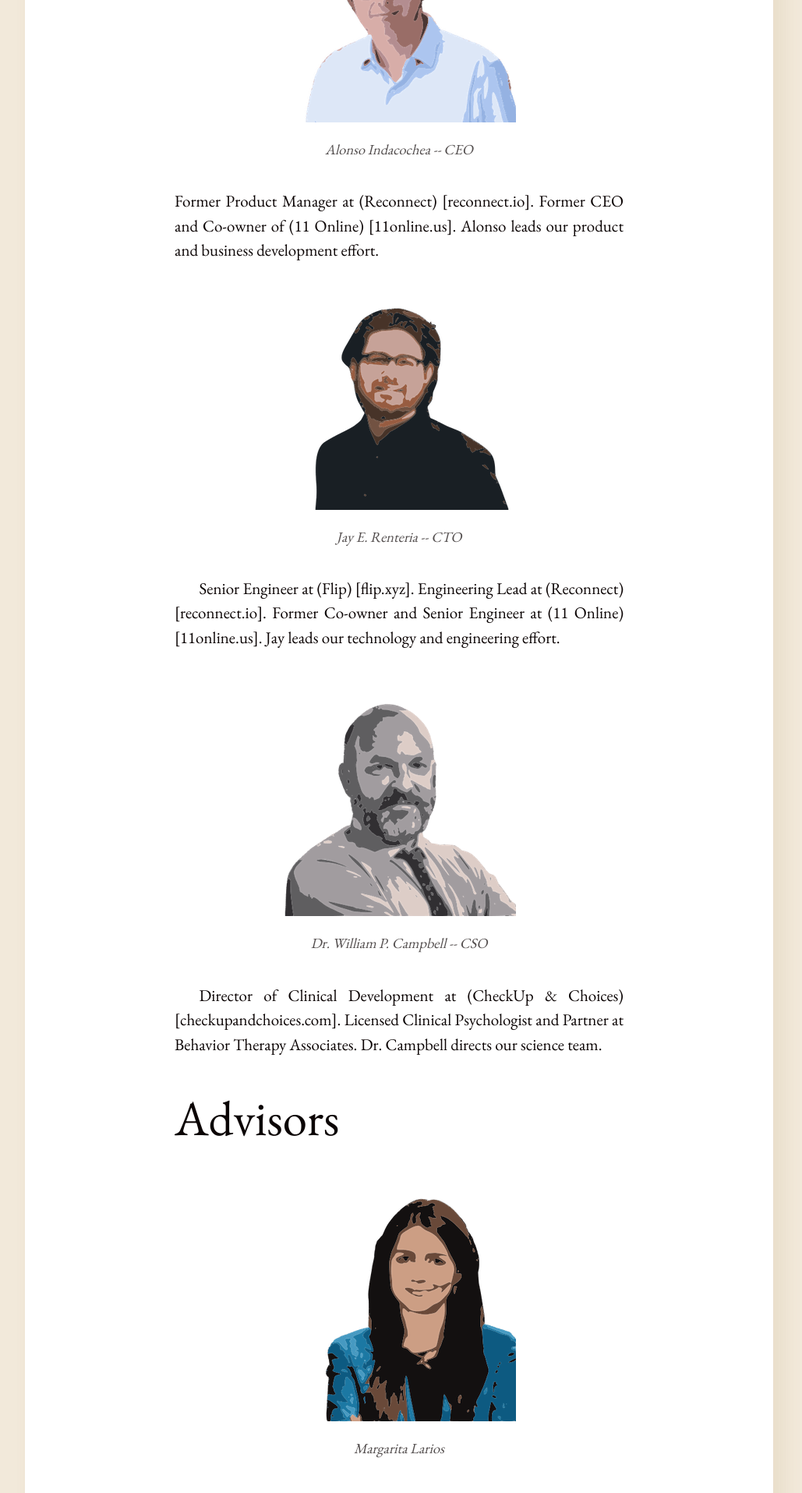
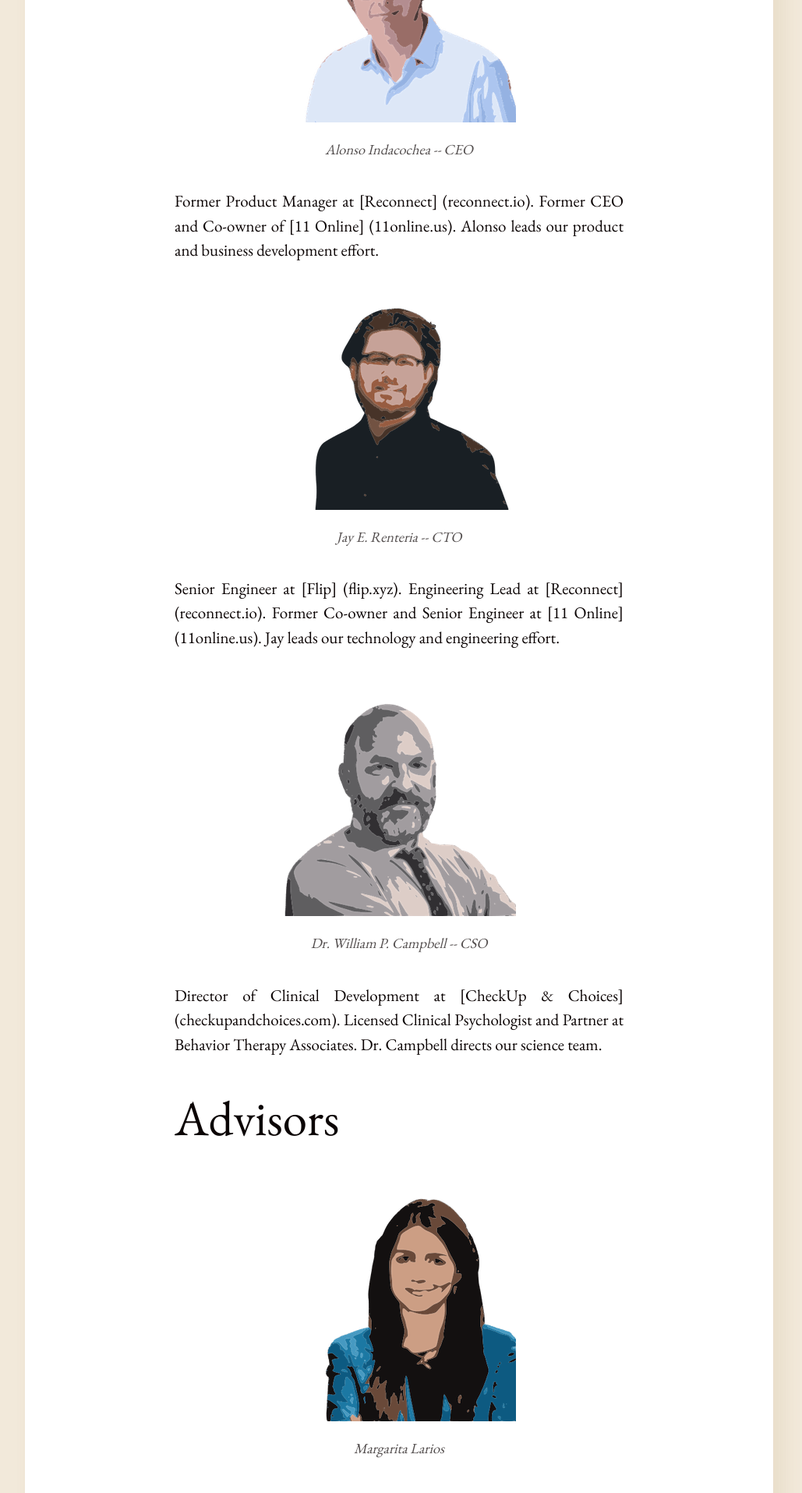
Before and after one commit to aindaco1/volver-health, a Jekyll site: the page built from team.md, in a window 1280 px wide. Shown: the part 724-2639 px from the top of the page at 78% size, without its empty margins (128-1157 px from the left). Built offline with Jekyll 4.4.1, drawn with Linux system fonts in a browser that asks for light colours.

```diff
--- a/_sass/_article.scss
+++ b/_sass/_article.scss
@@ -22,7 +22,6 @@
 
 .post p {
   text-align: justify;
-  text-indent: 1.5em;
   text-justify: inter-word;
 }
 
--- a/team.md
+++ b/team.md
@@ -12,8 +12,8 @@ title: Team
   </figcaption>
 </figure>
 
-Former Product Manager at (Reconnect) [reconnect.io].
-Former CEO and Co-owner of (11 Online) [11online.us].
+Former Product Manager at [Reconnect] (reconnect.io).
+Former CEO and Co-owner of [11 Online] (11online.us).
 Alonso leads our product and business development effort.
 
 <figure>
@@ -23,9 +23,9 @@ Alonso leads our product and business development effort.
   </figcaption>
 </figure>
 
-Senior Engineer at (Flip) [flip.xyz].
-Engineering Lead at (Reconnect) [reconnect.io].
-Former Co-owner and Senior Engineer at (11 Online) [11online.us].
+Senior Engineer at [Flip] (flip.xyz).
+Engineering Lead at [Reconnect] (reconnect.io).
+Former Co-owner and Senior Engineer at [11 Online] (11online.us).
 Jay leads our technology and engineering effort.
 
 <figure>
@@ -35,7 +35,7 @@ Jay leads our technology and engineering effort.
   </figcaption>
 </figure>
 
-Director of Clinical Development at (CheckUp & Choices) [checkupandchoices.com].
+Director of Clinical Development at [CheckUp & Choices] (checkupandchoices.com).
 Licensed Clinical Psychologist and Partner at Behavior Therapy Associates.
 Dr. Campbell directs our science team.
 
```
